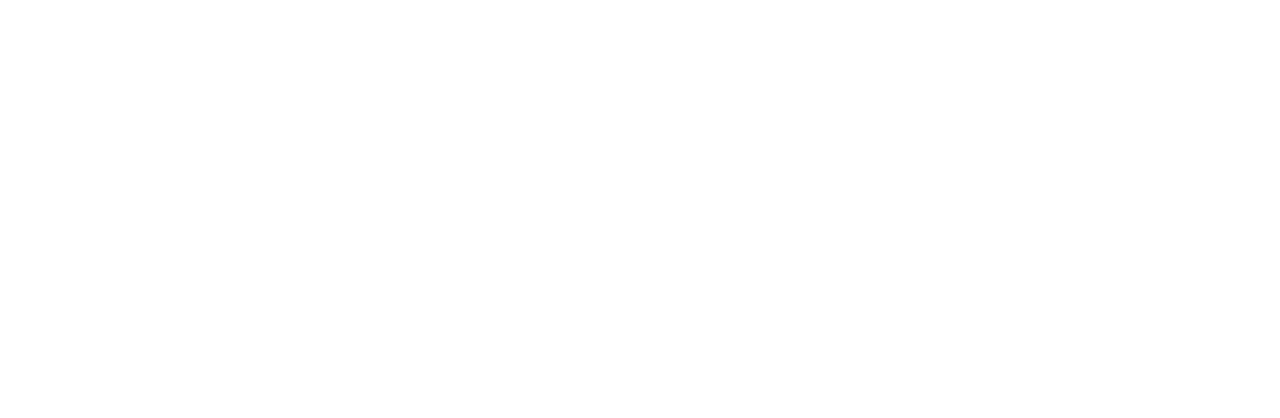
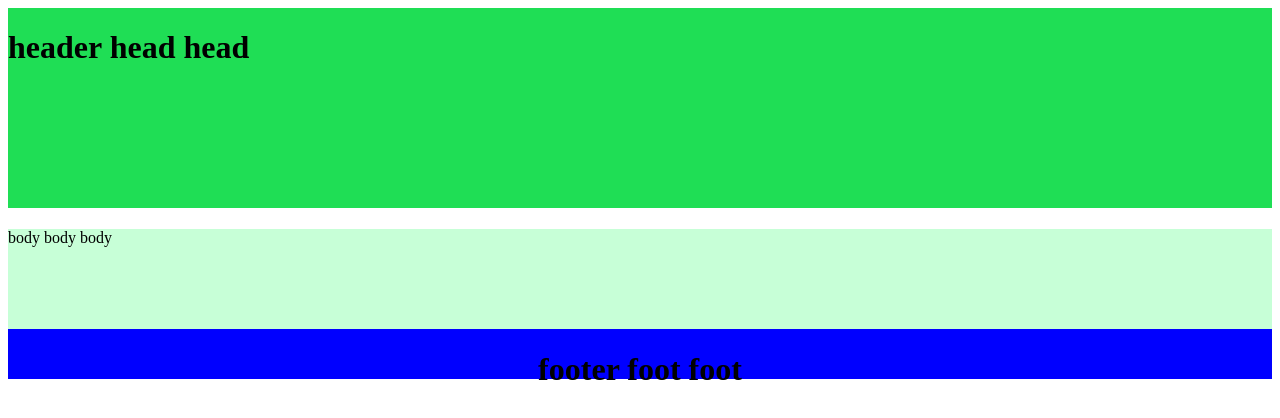
Before and after one commit to PlasmaZen/landingsite, a plain HTML site: page index.html in a window 1280 px wide. Drawn offline with Linux system fonts and the light colour scheme.

Commit message:
Finally got some containers going

```diff
--- a/index.html
+++ b/index.html
@@ -1,6 +1,41 @@
+<!DOCTYPE html>
+
+<html lang="en">
+
 <head>
 
+  <meta charset="UTF-8" />
+
+  <title>Hello, world!</title>
+
+  <meta name="viewport" content="width=device-width,initial-scale=1" />
+
+  <meta name="description" content="" />
+
+  <link rel="stylesheet" type="text/css" href="style.css" />
+
+  <link rel="icon" href="snail.ico">
+
 </head>
+
 <body>
+    <header
+        <div class="mainHeader">
+            <h1>header head head</h1>
+        </div>
+    </header>
+
+    <div class="mainBody">
+        <h1></h1>body body body
+    </div>
+
+    <footer>
+        <div class="mainFooter">
+            <h1>footer foot foot</h1>
+        </div>
+    </footer>
+
 
 </body>
+
+</html>
--- /dev/null
+++ b/style.css
@@ -0,0 +1,24 @@
+.mainHeader {
+    overflow: hidden;
+    margin: 0px;
+    height: 200px;
+    width: 100%;
+    background-color: #1fde55;
+}
+
+.mainBody {
+    height: 100px;
+    width: 100%;
+    margin: 0px;
+    background-color: #c7ffd7;
+}
+
+.mainFooter {
+    display: flex;
+    align-self: flex-end;
+    justify-content: center;
+    height: 50px;
+    width: 100%;
+    margin: 0px;
+    background-color: blue;
+}
--- a/styles.css
+++ /dev/null
@@ -1,3 +0,0 @@
-body {
-
-}
```
Also changed, not shown: images/snail.ico (added), 1 other file.
